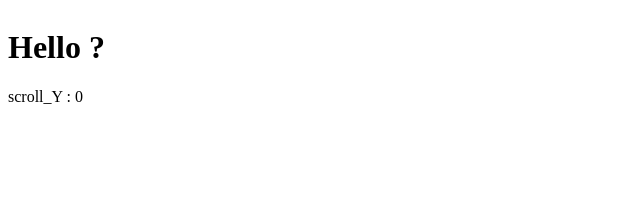
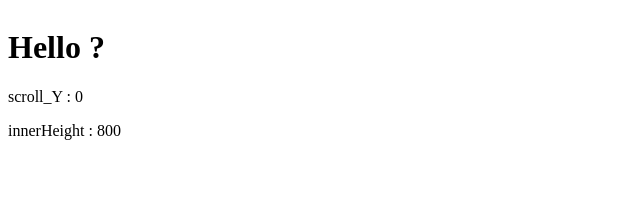
Before and after one commit to bwmelon97/Web_Study, a React (Create React App) app in the folder hooks-study/: page / in a window 1280 px wide. Shown: the top 212 px of the page, without its empty margins (0-640 px from the left). Built offline with nearby package versions, Linux system fonts and the light colour scheme; what typesafe-actions would draw is missing.

Commit message:
second version of useScrollY - add innerHeight

```diff
--- a/hooks-study/src/nomad-components/UseScrollYExample.tsx
+++ b/hooks-study/src/nomad-components/UseScrollYExample.tsx
@@ -16,13 +16,14 @@ const ContentBox = styled.div`
 
 function UseScrollYExample () {
 
-    const { scrollY } = useScrollY();
+    const { scrollY, innerHeight } = useScrollY();
 
     return (
         <Wrapper>
             <ContentBox>
                 <h1>Hello ?</h1>
                 <p> scroll_Y : {scrollY} </p>
+                <p> innerHeight : {innerHeight} </p>
             </ContentBox>
         </Wrapper>
     )
--- a/hooks-study/src/nomad-hooks/useScrollY.ts
+++ b/hooks-study/src/nomad-hooks/useScrollY.ts
@@ -3,6 +3,7 @@ import { useEffect, useState } from "react";
 
 function useScrollY () {
 
+    /* Scroll_Y : 스크롤바가 위치한 값 */
     const [scrollY, setScrollY] = useState<number>(window.scrollY);
     useEffect(() => {
         const handleScroll = () => setScrollY(window.scrollY)
@@ -12,8 +13,18 @@ function useScrollY () {
         }
     }, [])
 
+    /* 브라우저 창의 높이 값 */
+    const [innerHeight, setInnerHeight] = useState<number>(window.innerHeight);
+    useEffect(() => {
+        const handleResize = () => setInnerHeight(window.innerHeight);
+        window.addEventListener('resize', handleResize);
+        return () => {
+            window.removeEventListener('resize', handleResize);
+        }
+    }, [])
+
     return {
-        scrollY
+        scrollY, innerHeight
     }
 }
 
```
